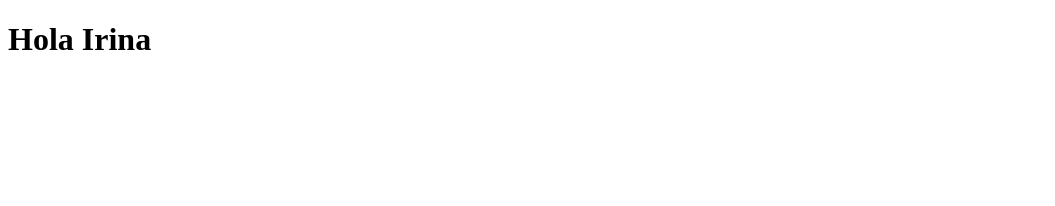
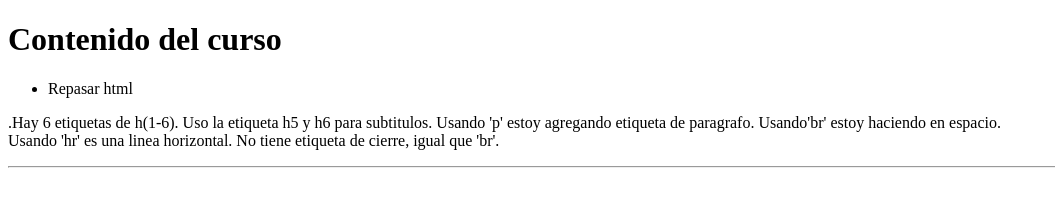
Before and after one commit to Irina-Ichim/Aprendiendo-Java-Script-con-Udemy, a plain HTML site: page index.html in a window 1280 px wide. Shown: the whole page, without its empty margins (0-1055 px from the left). Drawn offline with Linux system fonts and the light colour scheme.

Commit message:
agregando contenido basico

```diff
--- a/index.html
+++ b/index.html
@@ -7,6 +7,18 @@
     <title>Aprendiendo JavaScript con Udemy</title>
 </head>
 <body>
-    <h1>Hola Irina</h1>
+    <h1>Contenido del curso</h1>
+    <nav>
+        <ul>
+            <li>Repasar html</li>
+        </ul>
+    </nav>
+    <p>.Hay 6 etiquetas de h(1-6). Uso la etiqueta h5 y h6 para subtitulos.
+         Usando 'p' estoy agregando etiqueta de paragrafo.
+         Usando'br' estoy haciendo en espacio.<br>
+         Usando 'hr' es una linea horizontal. No tiene etiqueta de cierre, igual que 'br'.<hr>
+
+    </p>
+
 </body>
 </html>
```
